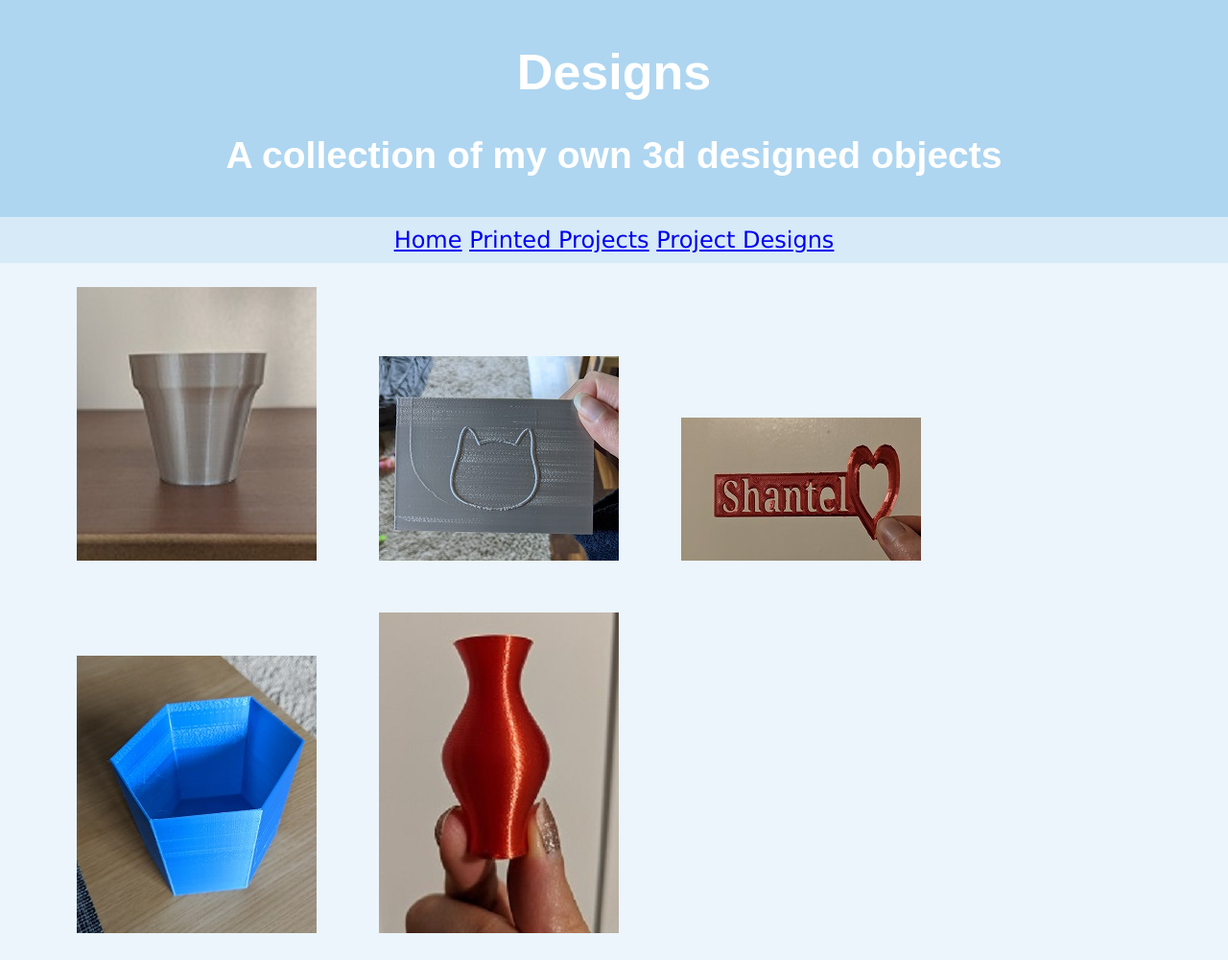
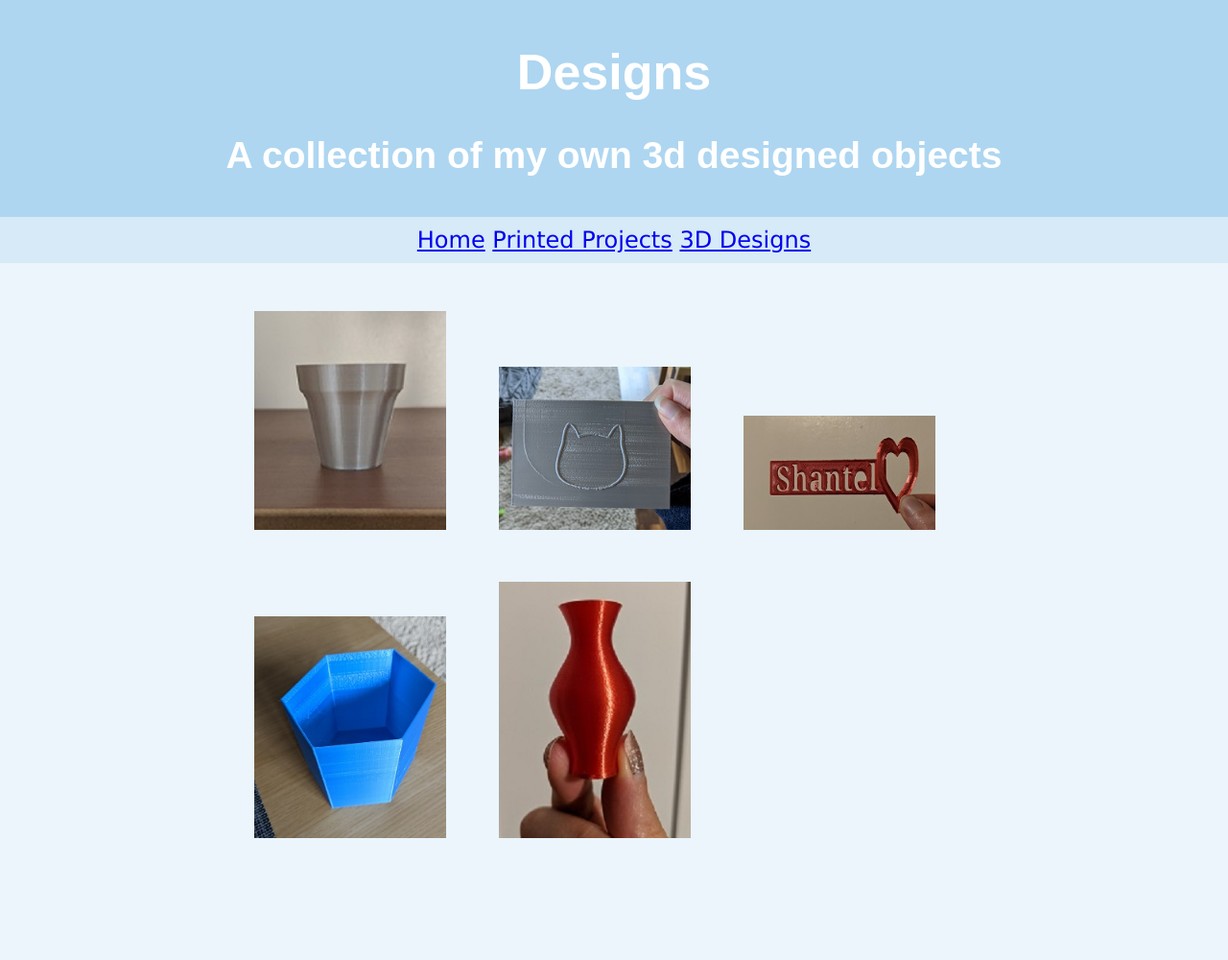
Before and after one commit to shantiea/shantiea.github.io, a plain HTML site: page designprojects.html in a window 1280 px wide. Shown: the whole page at 96% size. After the commit the page ends 927 px from the top, so only its background shows below. Drawn offline with Linux system fonts and the light colour scheme.

Commit message:
Gordon fixed the margin issue

```diff
--- a/css/main.css
+++ b/css/main.css
@@ -23,12 +23,11 @@ nav {
 
 article {
     font-family: Verdana, Geneva sans-serif;
-    margin-left: 45px;
-
+    max-width: 800px;
+    margin: 25px auto;
 }
 
 img {
     padding: 25px;
-    margin-left: 10px;
-
+    max-width: 25%;
 }
--- a/designprojects.html
+++ b/designprojects.html
@@ -15,15 +15,15 @@
 <nav>
     <a href="index.html">Home</a>
     <a href="printedprojects.html">Printed Projects</a>
-    <a href="designprojects.html">Project Designs</a>
+    <a href="designprojects.html">3D Designs</a>
 
 </nav>
 
 <article>
     <img src="images/miniflowerpot.jpg" alt="mini grey flower pot"/>
     <img src="images/cattoybox.jpg" alt="grey box with cat face outline on front"/>
-    <img src="images/bookmark.jpg" alt="red personilized name bookmark with heart shape at the end"/>
-    <img src="images/penholder.jpg" alt="blue hexigon shaped pen holder"/>
+    <img src="images/bookmark.jpg" alt="red personalised name bookmark with heart shape at the end"/>
+    <img src="images/penholder.jpg" alt="blue hexagon shaped pen holder"/>
     <img src="images/minivase.jpg" alt="mini red vase"/>
 </article>
 
```
Also changed, not shown: printedprojects.html (+1 -1 lines).
